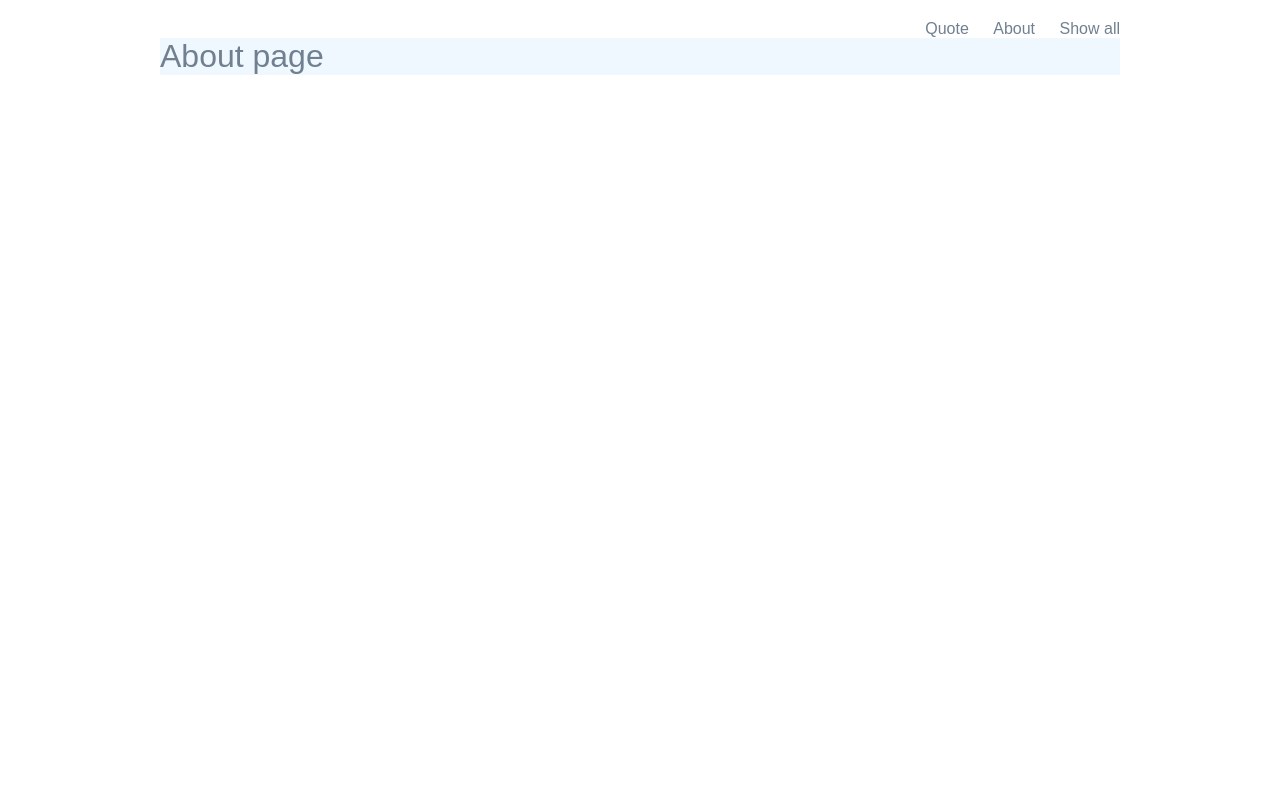
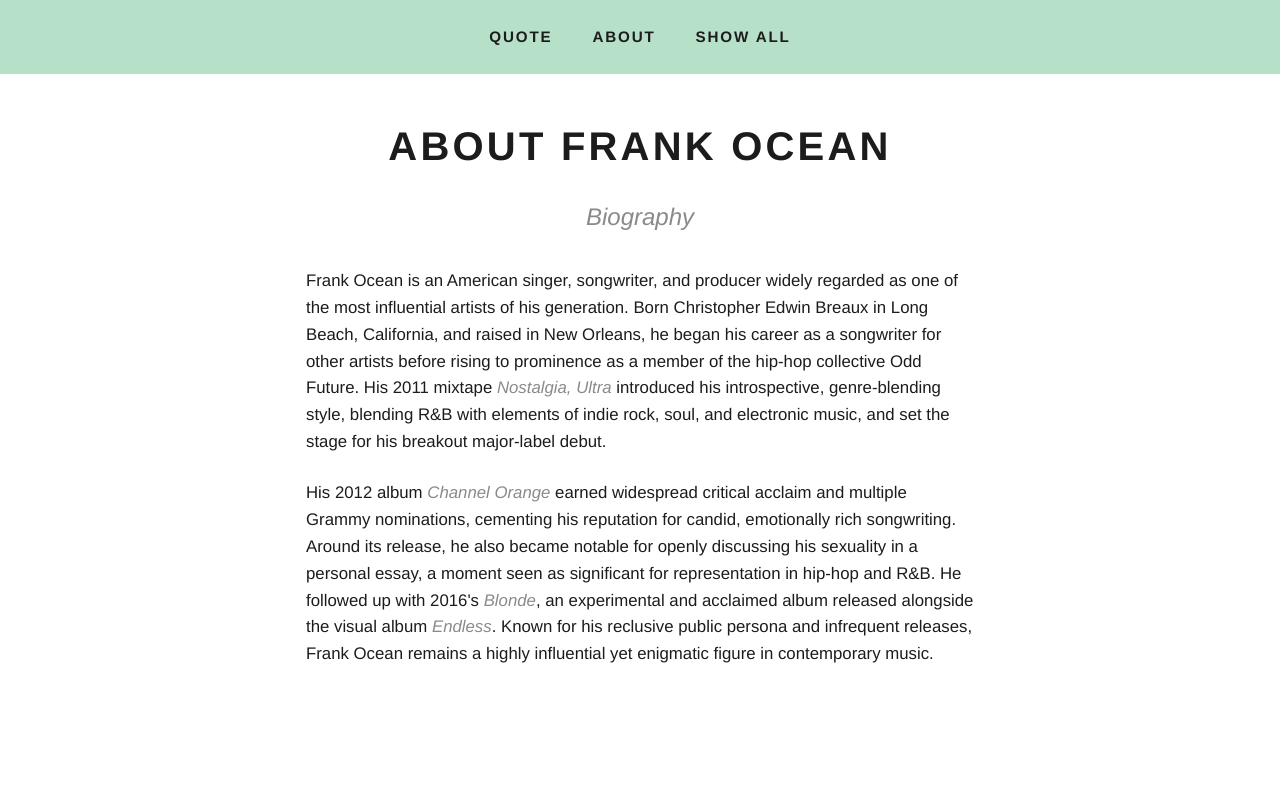
Before and after one commit to mdhepburn2/CS412, a Django app: page /quotes/about in a window 1280 px wide. Run offline with Django 5.2, Linux system fonts and the light colour scheme.

Commit message:
updated style sheet for blonde theme

```diff
--- a/quotes/templates/quotes/about.html
+++ b/quotes/templates/quotes/about.html
@@ -1,4 +1,8 @@
 {% extends 'quotes/base.html' %}
     {% block content %}
-        <h1>About page</h1>
+        <h1>About Frank Ocean</h1>
+        <h2>Biography</h2>
+        <p> Frank Ocean is an American singer, songwriter, and producer widely regarded as one of the most influential artists of his generation. Born Christopher Edwin Breaux in Long Beach, California, and raised in New Orleans, he began his career as a songwriter for other artists before rising to prominence as a member of the hip-hop collective Odd Future. His 2011 mixtape <i>Nostalgia, Ultra</i> introduced his introspective, genre-blending style, blending R&B with elements of indie rock, soul, and electronic music, and set the stage for his breakout major-label debut.</p>
+
+        <p> His 2012 album <i>Channel Orange</i> earned widespread critical acclaim and multiple Grammy nominations, cementing his reputation for candid, emotionally rich songwriting. Around its release, he also became notable for openly discussing his sexuality in a personal essay, a moment seen as significant for representation in hip-hop and R&B. He followed up with 2016's <i>Blonde</i>, an experimental and acclaimed album released alongside the visual album <i>Endless</i>. Known for his reclusive public persona and infrequent releases, Frank Ocean remains a highly influential yet enigmatic figure in contemporary music.</p>
     {% endblock %}
--- a/quotes/templates/quotes/base.html
+++ b/quotes/templates/quotes/base.html
@@ -2,7 +2,7 @@
 <html>
     <head>
         <link rel="stylesheet" href="{% static 'quote-styles.css' %}">
-        <title>Frank Ocean</title>
+        <title>Frank Ocean Quotes</title>
     </head>
     <body>
         <nav>
--- a/static/quote-styles.css
+++ b/static/quote-styles.css
@@ -1,265 +1,170 @@
-body {
-    background-color: #fff;
-    color: slategray;
-    font-family: arial;
+/* ==========================================================================
+   Frank Ocean Quotes — "Blonde" themed stylesheet
+   Palette: white base with the soft pastel pink and green accents
+   from the Blonde album cover, plus near-black for text (echoing the
+   stark "Boys Don't Cry" wordmark).
+   ========================================================================== */
+
+:root {
+  --blonde-sky: #b7e0c8;      /* light pastel green accent */
+  --blonde-peach: #f2b9c4;    /* light pastel pink accent */
+  --blonde-blush: #fbe4e9;    /* pale pink, used for card surfaces */
+  --blonde-grey: #8a8a8a;     /* neutral grey for secondary text */
+  --blonde-ink: #1c1c1c;      /* near-black, for text/typography */
+  --blonde-cream: #ffffff;    /* white page background */
+
+  --font-body: 'Helvetica Neue', Arial, sans-serif;
 }
 
-h1,h2,h3,h4,h5{
-    font-weight: normal;
-    background:aliceblue;
-    margin: 0;
-}
-
-a, a:visited {
-    color: slategrey;
-    text-decoration: none;
-}
-
-a:hover {
-    color: darkblue;
-    text-decoration: none;
-    background-color: white;
-    /* font-weight: bold; */
+* {
+  box-sizing: border-box;
 }
 
 body {
-    max-width: 960px;
-    margin: 20px auto;
-    padding: 20px auto;
+  margin: 0;
+  padding: 0;
+  background-color: var(--blonde-cream);
+  color: var(--blonde-ink);
+  font-family: var(--font-body);
+  line-height: 1.6;
 }
 
-header {
-    width: 100%;
-    display: grid;
-    grid-template-columns: 1fr 1fr;
-    background:aliceblue;
-    position: fixed;
-    top: 0px;
-    z-index: 999;
-    /* padding-right: 50px auto; */
-}
-
-footer {
-    width: 100%;
-    background:aliceblue;
-    position: fixed;
-    bottom: 0px;
-}
-
-
-.wrapper {              /* centering and margin around whole wrapper element */
-    border: 2px solid;
-    max-width: 100%;
-    position: relative;
-    top: 50px;
-    scroll-padding-top: 100px;
-    /* scroll-padding-bottom: 100px; */
-    padding-bottom: 50px;
-
-    /* top:100px; */
-    /* bottom: 100px; */
-}
-
-
-div.wrapper h1 {
-    text-align: center;
-    color: darkblue;
-    margin: 10px auto;
-    font-size: 2.4 em;
-
-}
-
-div.wrapper h2 {
-    text-align: left;
-    color: darkblue;
-    margin: 5px auto;
-    font-size: 2 em;
-}
-
-
-section {
-    border: 2px solid darkblue;    /* border around each event */
-    position: relative;
-    padding-bottom: 4px;
-}
-
+/* ---- Nav ---- */
 
 nav {
-    justify-self: end;
-    background: none;
-    color: darkblue;
-    /* border: 1px solid; */
+  display: flex;
+  justify-content: center;
+  gap: 2.5rem;
+  padding: 1.5rem 1rem;
+  background-color: var(--blonde-sky);
+  list-style: none;
 }
 
 nav li {
-    display: inline-block;
-    margin-left: 20px;
+  list-style: none;
 }
 
-nav button {
-    background: none;
-    color: slategray;
-    font-family: Arial;
-    cursor: pointer;
-    border: 0;
-    font-size: 1.2 em;
+nav a {
+  color: var(--blonde-ink);
+  text-decoration: none;
+  font-size: 0.95rem;
+  font-weight: 600;
+  letter-spacing: 0.12em;
+  text-transform: uppercase;
+  transition: color 0.2s ease;
 }
 
-.mc-table {
-    display: table;
-    width: 100%;
-    table-layout: fixed;
+nav a:hover {
+  color: var(--blonde-cream);
 }
 
+/* ---- Headings ---- */
 
-.mc-table-head {
-    border: 1px dashed darkblue;    /*border around each row */
-    display: table-row;
-    font-size: 1.2em;
+h1 {
+  text-align: center;
+  font-size: 2.5rem;
+  font-weight: 700;
+  letter-spacing: 0.08em;
+  text-transform: uppercase;
+  margin: 2.5rem auto 1rem;
+  color: var(--blonde-ink);
 }
 
-.mc-table-head .detail {
-    display: table-cell;
-    color:darkblue;
-    font-weight: bold;
-    background-color: white;
-    padding: 5px;
-    position: relative;
-
+h2 {
+  text-align: center;
+  font-weight: 400;
+  font-style: italic;
+  color: var(--blonde-grey);
+  margin-bottom: 2rem;
 }
 
-.mc-table-row  {
-    display: table-row;
-    border: 1px dashed darkblue;    /*border around each row */
-    background-color: white;
+/* ---- Body copy (About page) ---- */
+
+p {
+  max-width: 700px;
+  margin: 0 auto 1.5rem;
+  padding: 0 1rem;
+  font-size: 1.05rem;
+  color: var(--blonde-ink);
 }
 
-
-.mc-table-row .detail {
-    color:darkblue;
-    display: table-cell;
-
-    padding: 5px;
+p i {
+  color: var(--blonde-grey);
 }
 
-.mc-table-row .detail img {
-    max-height: 75px;
-    align-content: right;
+/* ---- Single quote page ---- */
+
+.quote-img {
+  display: flex;
+  justify-content: center;
+  padding: 2rem 1rem;
 }
 
-/* must have no space before :hover */
-.mc-table-row:hover {
-    background-color: aliceblue;
-    border: 1px solid;
+.quote-img figure {
+  margin: 0;
+  max-width: 500px;
+  display: flex;
+  flex-direction: column;
+  background-color: var(--blonde-blush);
+  padding: 1rem;
+  border-radius: 4px;
+  box-shadow: 0 8px 24px rgba(110, 122, 128, 0.35);
 }
 
-.site-form {
-    margin-top: 10px;
-    /* border: 2px solid darkblue; */
-    padding: 10px;
+.quote-img img {
+  width: 100%;
+  display: block;
+  border-radius: 2px;
+  filter: saturate(0.85) contrast(0.95); /* hazy, washed-out look */
 }
 
-/* style the forms with class site-form */
-.site-form input, .site-form textarea, .site-form select {
-    display: block;
-    margin: 5px 0 0 0;
-    padding: 5px;
+.quote-img figcaption {
+  margin-top: 1rem;
+  font-style: italic;
+  font-size: 1.1rem;
+  text-align: center;
+  color: var(--blonde-ink);
 }
 
-/* style the submit button ; didn't quite work?? */
-.site-form input [type="submit"] {
-    background: slategray;
-    border: 0;
-    color: fff;
-    font-size: 1.2em;
-    border-radius: 4px;
-    margin: 5px 0;
-}
-
-
-/* style the help text in the forms */
-.helptext, .helptext.ul {
-    margin-top: 0 auto;
-    bottom: 20px;
-    color: #bbb;
-    font-size: 0.9em;
-}
-
-/* style the error list in the forms validation */
-.errorlist li {
-    padding: 10px;
-    list-style-type: none;
-    border: 1px solid crimson;
-    color: crimson;
-    margin: 10px 0;
-}
-
-
-.errorlist {
-    padding: 0px;
-}
+/* ---- Image grid (Show all page) ---- */
 
 .image-grid {
   display: grid;
   grid-template-columns: repeat(auto-fill, minmax(300px, 1fr));
-  gap: 12px;
+  gap: 1rem;
+  padding: 2rem;
+  max-width: 1200px;
+  margin: 0 auto;
+}
+
+.image-grid-item {
+  background-color: var(--blonde-blush);
+  padding: 0.5rem;
+  border-radius: 4px;
+  box-shadow: 0 4px 14px rgba(110, 122, 128, 0.3);
+  transition: transform 0.2s ease;
+}
+
+.image-grid-item:hover {
+  transform: translateY(-4px);
 }
 
 .image-grid-item img {
   width: 100%;
-  height: 320px;       /* keeps rows even */
-  object-fit: cover;   /* crops instead of squashing */
-  border-radius: 6px;
+  height: 300px;
+  object-fit: cover;
+  border-radius: 2px;
   display: block;
+  filter: saturate(0.85) contrast(0.95);
 }
 
-.quote-img img {
-  display: block;
-  margin-left: auto;
-  margin-right: auto;
-  /* Optional: prevents the image from overflowing small screens */
-  max-width: 100%;
-  height: auto;
-  border-radius: 6px;
+/* Quotes listed below the grid on the "Show all" page */
+.image-grid + p,
+.image-grid ~ p {
+  max-width: 700px;
+  margin: 0 auto 1rem;
+  padding: 0.75rem 1rem;
+  border-left: 3px solid var(--blonde-peach);
+  font-style: italic;
+  color: var(--blonde-grey);
 }
-
-figure {
-  margin: 0;
-  display: flex;
-  flex-direction: column;
-}
-
-figcaption {
-  margin-top: 6px;
-  font-size: 0.85rem;
-  color: #666;
-  text-align: center;
-}
-
-
-/* responsive styles when width is less than 1400px */
-@media screen and (max-width: 560px) {
-    header h1 {
-        size: 0.8em;
-    }
-
-    nav li {
-        display: block;
-        margin-left: 0px;
-        font-size: 14px;
-        width: 100%;
-    }
-
-    nav button {
-        background: none;
-        color: slategray;
-        font-family: Arial;
-        cursor: pointer;
-        border: 0;
-        font-size: 20px;
-    }
-    /* on mobile, display image as max 95% of available width*/
-    img {
-        max-width: 95%;
-    }
-}
```
